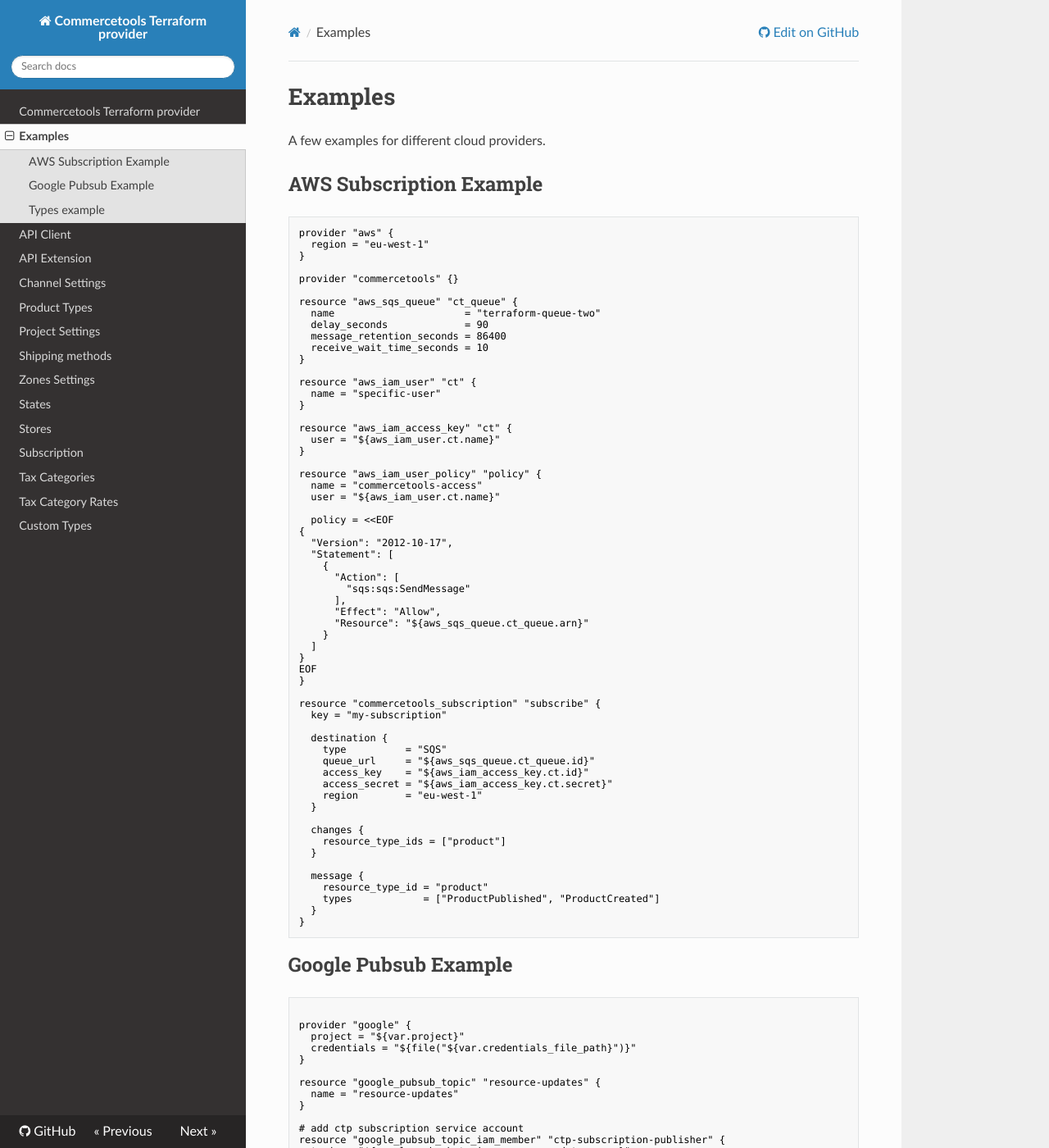
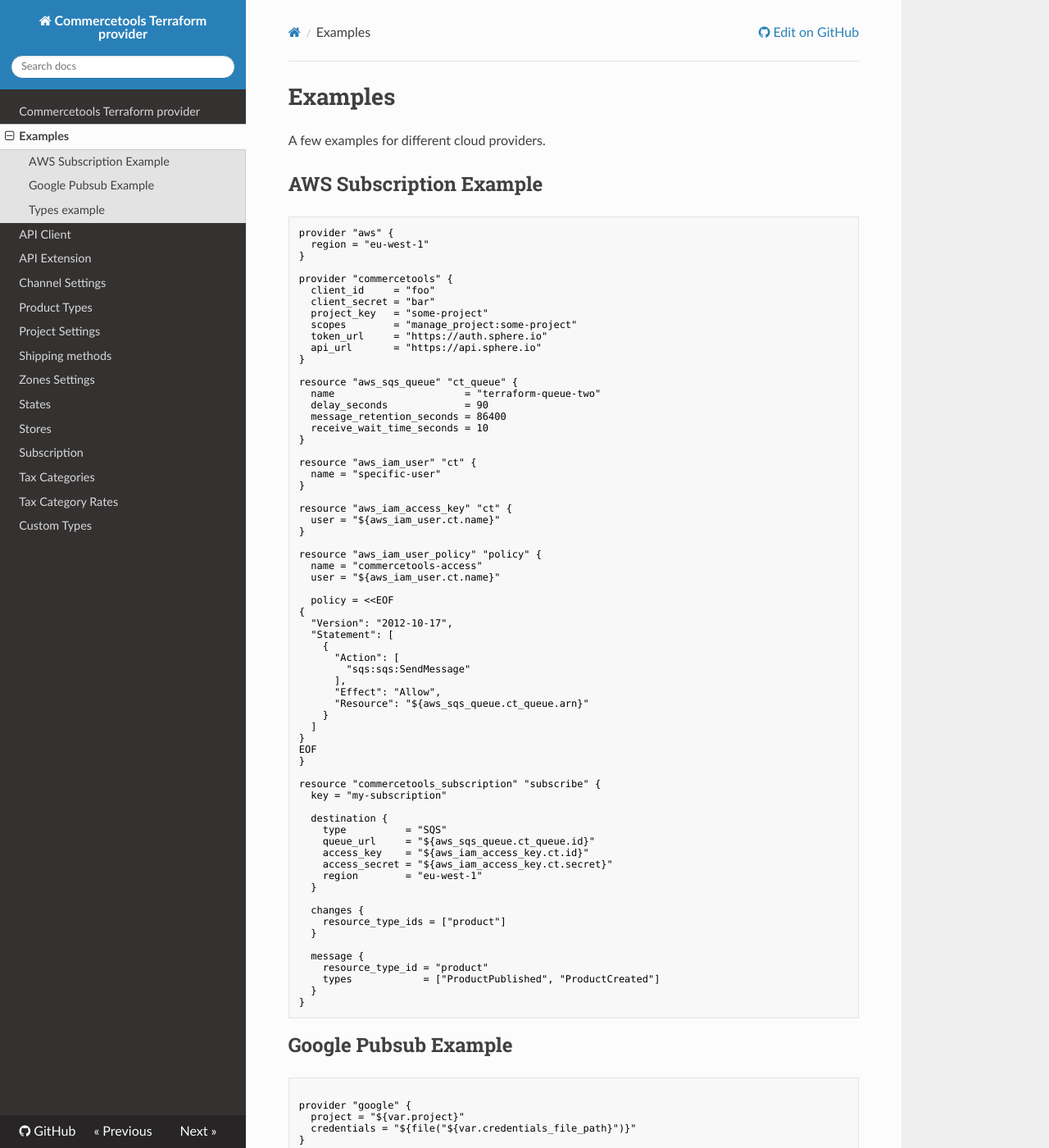
Before and after one commit to labd/terraform-provider-commercetools, an MkDocs documentation site: the page built from docs/examples.md, in a window 1280 px wide and 1400 px high. Shown: the whole window at 82% size. Built offline with MkDocs 1.6.1, drawn with Linux system fonts in a browser that asks for light colours; nearby versions of some CDN libraries.

```diff
--- a/docs/examples.md
+++ b/docs/examples.md
@@ -9,7 +9,14 @@ provider "aws" {
   region = "eu-west-1"
 }
 
-provider "commercetools" {}
+provider "commercetools" {
+  client_id     = "foo"
+  client_secret = "bar"
+  project_key   = "some-project"
+  scopes        = "manage_project:some-project"
+  token_url     = "https://auth.sphere.io"
+  api_url       = "https://api.sphere.io"
+}
 
 resource "aws_sqs_queue" "ct_queue" {
   name                      = "terraform-queue-two"
```
Also changed, not shown: docs/index.md (+4 -0 lines).
